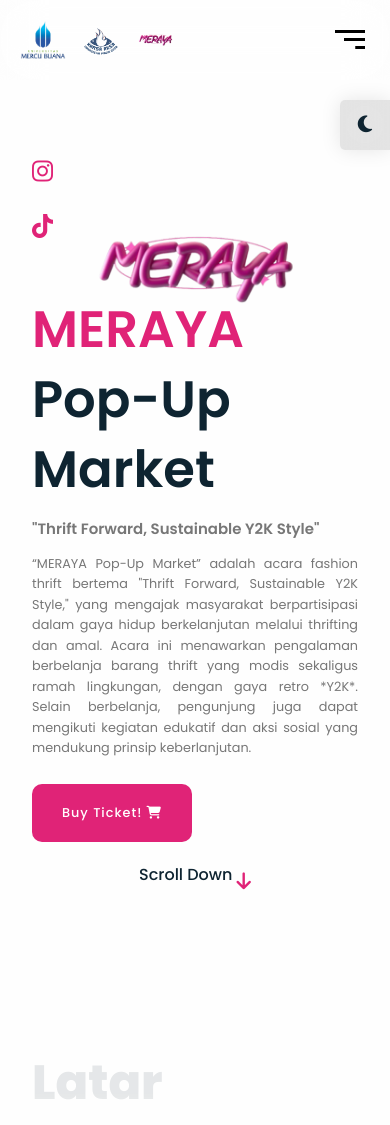
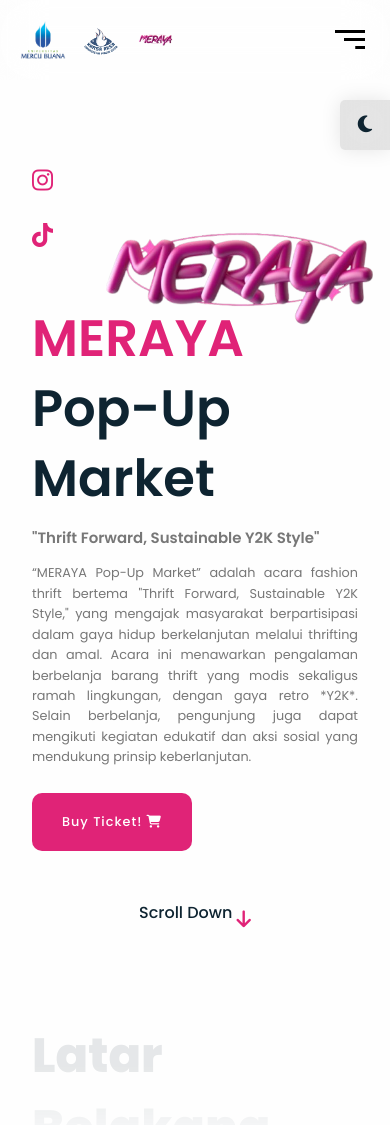
Before and after one commit to Kirigath/Meraya, a plain HTML site: page index.html in a window 390 px wide. Shown: the top 1125 px of the page. Drawn offline with nearby package versions, Linux system fonts and the light colour scheme; some packages are replaced by stand-ins of ours; a script that the page names is missing.

Commit message:
Update style.css

```diff
--- a/css/style.css
+++ b/css/style.css
@@ -1313,6 +1313,11 @@ footer a{
   }
 
   /*=======Home section=======*/
+    .home .scroll-down{
+      position: absolute;
+      top: 800PX;
+    }
+
     .home .home-container {
       display: grid;
     }
@@ -1320,10 +1325,6 @@ footer a{
     .home-container .home-img {
       position: absolute;
       transform: translate(50px, -220px);
-    }
-
-    .home-container .home-img img {
-      width: 65%;
     }
 
     .home .home-container .info {
```
